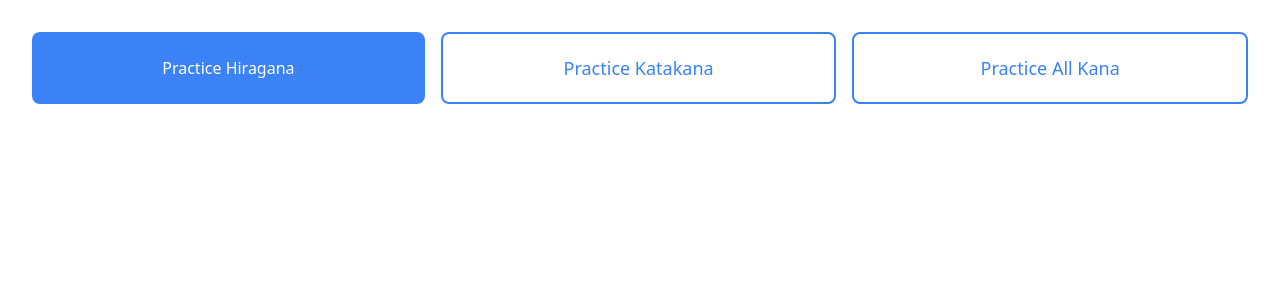
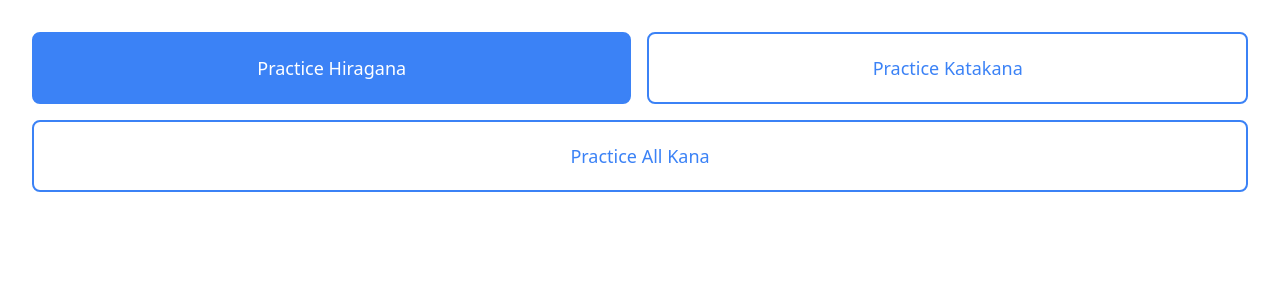
Before and after one commit to brunoalbrito/kana-practicer, a React (Vite) app: page / in a window 1280 px wide. Shown: the top 300 px of the page. Built offline with nearby package versions, Linux system fonts and the light colour scheme.

Commit message:
Static deploy

```diff
--- a/src/App.tsx
+++ b/src/App.tsx
@@ -21,7 +21,7 @@ const Button: React.FC<ButtonProperties> = ({
   if (isSelected) {
     return (
       <button
-        className="text-white bg-blue-500 rounded-lg px-5 py-5 text-l w-full"
+        className="text-white bg-blue-500 border-2 border-blue-500 rounded-lg px-5 py-5 text-lg w-full"
         onClick={onClick}
       >
         {children}
@@ -45,7 +45,8 @@ function App() {
   return (
     <>
       <div className="container mx-auto">
-        <div className="flex flex-row justify-center space-x-4">
+        <div className="grid grid-col-4 grid-flow-row gap-4">
+          <div className="col-span-2">
             <Button
               isSelected={selectedOption === KanaOptions.Hiragana}
               onClick={() => {
@@ -54,7 +55,8 @@ function App() {
             >
               Practice Hiragana
             </Button>
-
+          </div>
+          <div className="col-span-2">
             <Button
               isSelected={selectedOption === KanaOptions.Katakana}
               onClick={() => {
@@ -63,15 +65,15 @@ function App() {
             >
               Practice Katakana
             </Button>
-
+          </div>
+          <div className="col-span-4">
             <Button
               isSelected={selectedOption === KanaOptions.AllKana}
               onClick={() => setSelectedOption(KanaOptions.AllKana)}
             >
               Practice All Kana
             </Button>
-
-          {/* {selectedOption === KanaOptions.Hiragana} */}
+          </div>
         </div>
       </div>
     </>
```
Lines whose indentation alone changed are shown as unchanged.
